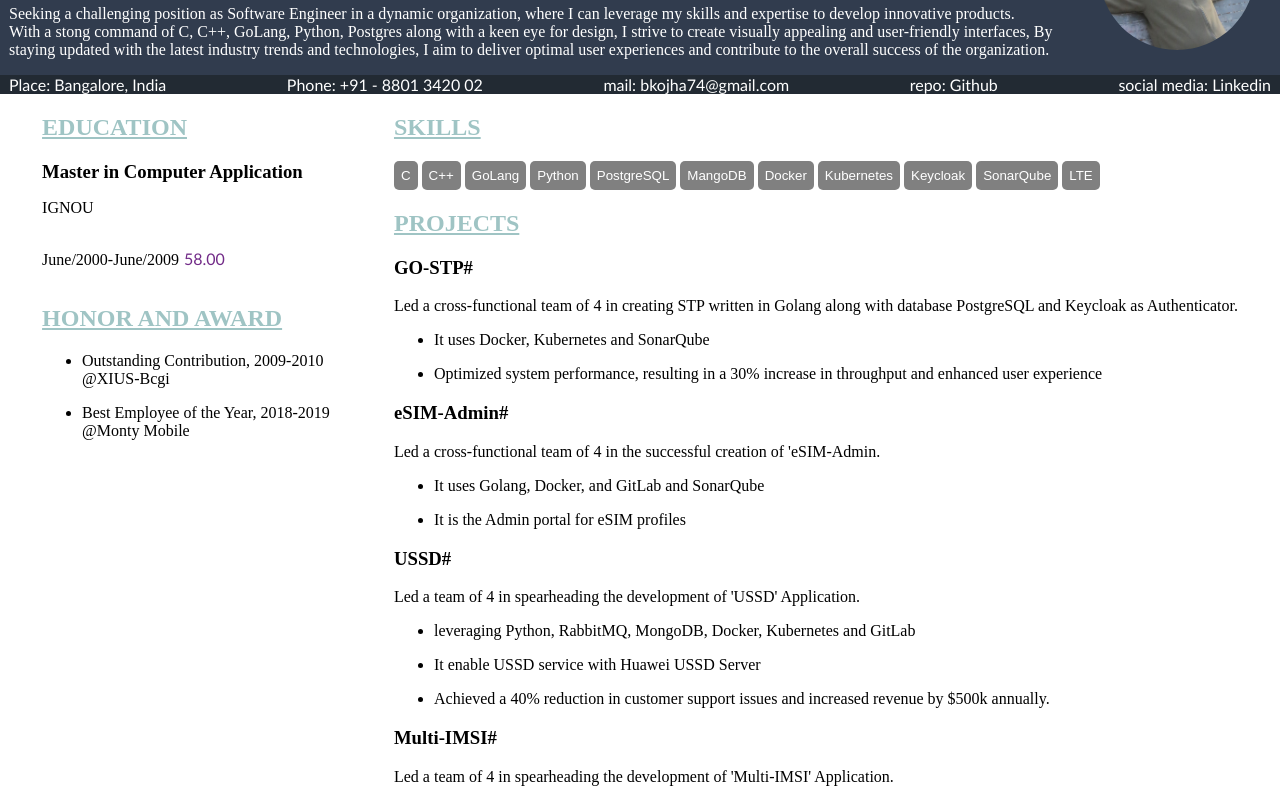
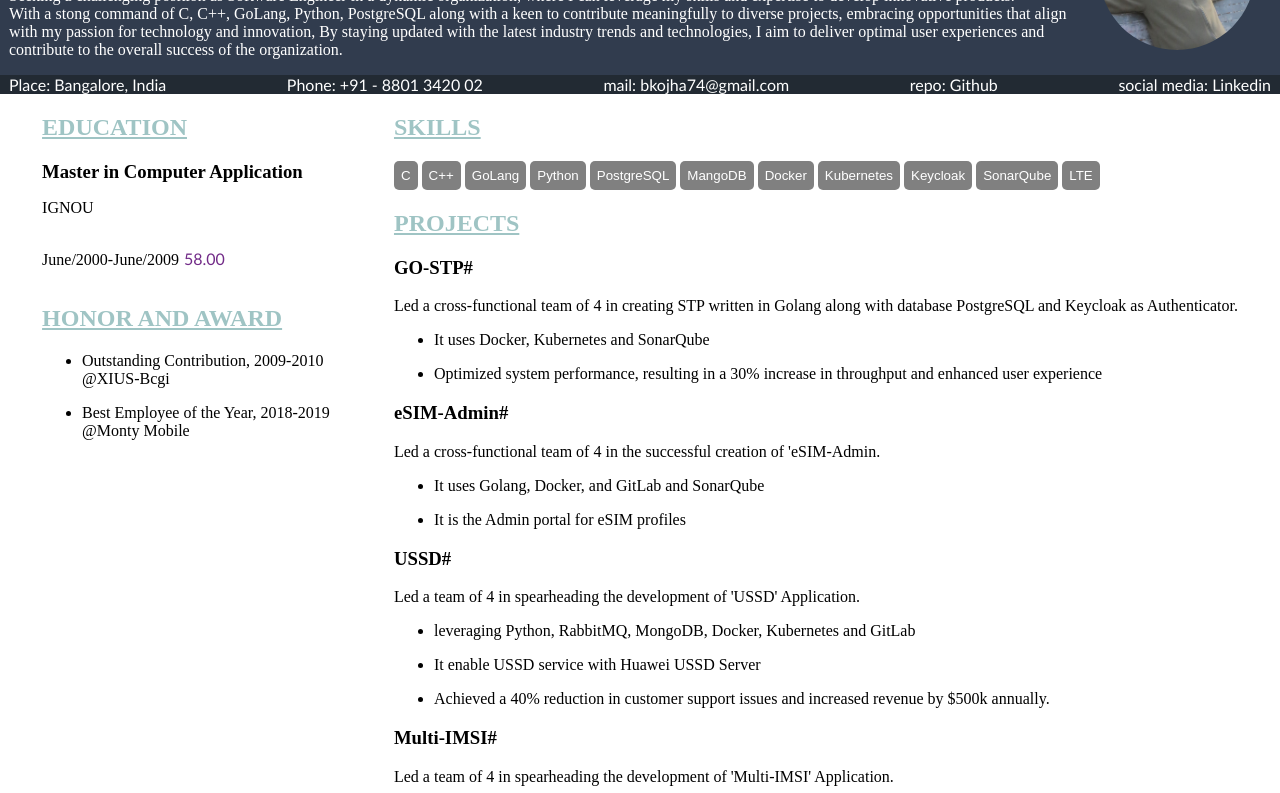
Before and after one commit to bkojha74/bkojha74.github.io, a plain HTML site: page index.html in a window 1280 px wide. Shown: the part 131-924 px from the top of the page. Drawn offline with Linux system fonts and the light colour scheme.

Commit message:
updated heading

```diff
--- a/index.html
+++ b/index.html
@@ -12,9 +12,10 @@
           <h2 class="sub_title">Senior Software Engineer @ Monty Mobile | Software Design</h2>
           <P>Seeking a challenging position as Software Engineer in a dynamic organization, where I can leverage
             my skills and expertise to develop innovative products.
-            <br>With a stong command of C, C++, GoLang, Python, Postgres
-            along with a keen eye for design, I strive to create visually appealing and user-friendly
-            interfaces, By
+            <br>With a stong command of C, C++, GoLang, Python, PostgreSQL
+            along with a keen to contribute
+            meaningfully to diverse projects, embracing opportunities that align with my passion for
+            technology and innovation, By
             staying updated with the latest industry trends and technologies, I aim to deliver optimal user
             experiences and contribute to the overall success of the organization.
           </P>
```
